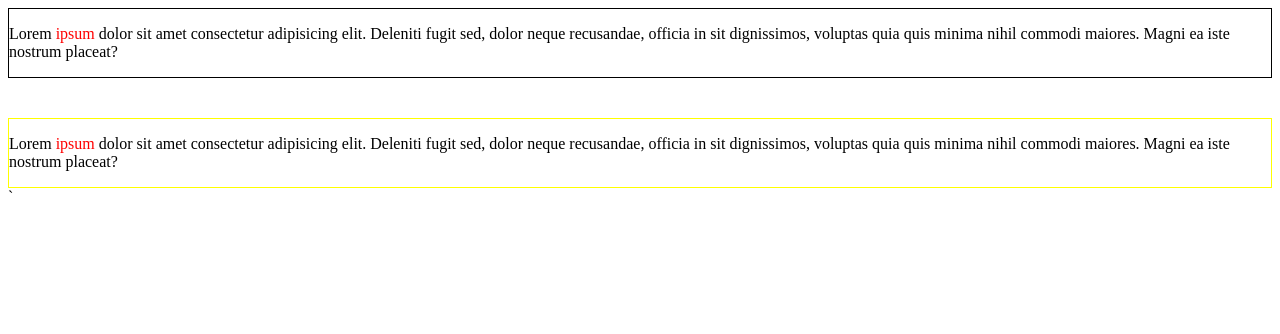
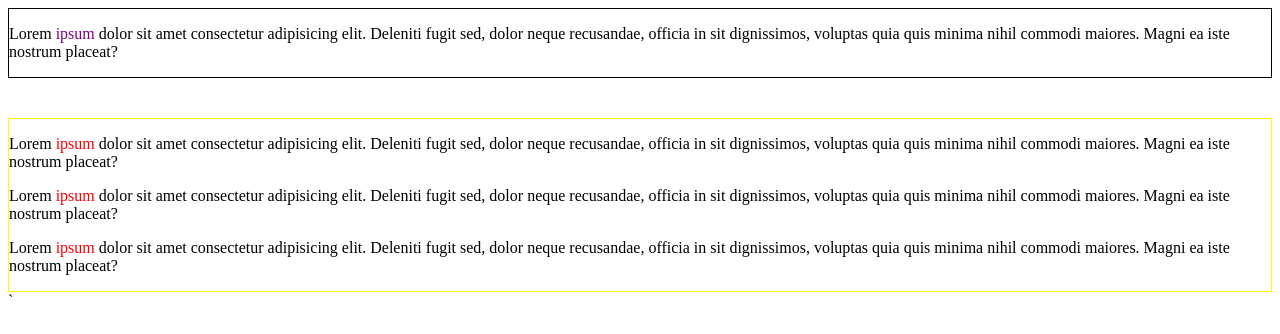
Before and after one commit to dmpro91/beetroot, a plain HTML site: page index.html in a window 1280 px wide. Drawn offline with Linux system fonts and the light colour scheme.

Commit message:
Change some text

```diff
--- a/index.html
+++ b/index.html
@@ -9,12 +9,26 @@
   <body>
     <div style="border: 1px solid black">
         <p>
+            Lorem <span style="color: purple;">ipsum</span>  dolor sit amet consectetur adipisicing elit. Deleniti fugit
+            sed, dolor neque recusandae, officia in sit dignissimos, voluptas quia
+            quis minima nihil commodi maiores. Magni ea iste nostrum placeat?
+          </p>
+    </div>
+
+
+
+
+    <div style="margin-top: 40px; border: 1px solid yellow;">
+        <p>
             Lorem <span style="color: red;">ipsum</span>  dolor sit amet consectetur adipisicing elit. Deleniti fugit
             sed, dolor neque recusandae, officia in sit dignissimos, voluptas quia
             quis minima nihil commodi maiores. Magni ea iste nostrum placeat?
           </p>
-    </div>
-    <div style="margin-top: 40px; border: 1px solid yellow;">
+        <p>
+            Lorem <span style="color: red;">ipsum</span>  dolor sit amet consectetur adipisicing elit. Deleniti fugit
+            sed, dolor neque recusandae, officia in sit dignissimos, voluptas quia
+            quis minima nihil commodi maiores. Magni ea iste nostrum placeat?
+          </p>
         <p>
             Lorem <span style="color: red;">ipsum</span>  dolor sit amet consectetur adipisicing elit. Deleniti fugit
             sed, dolor neque recusandae, officia in sit dignissimos, voluptas quia
```
